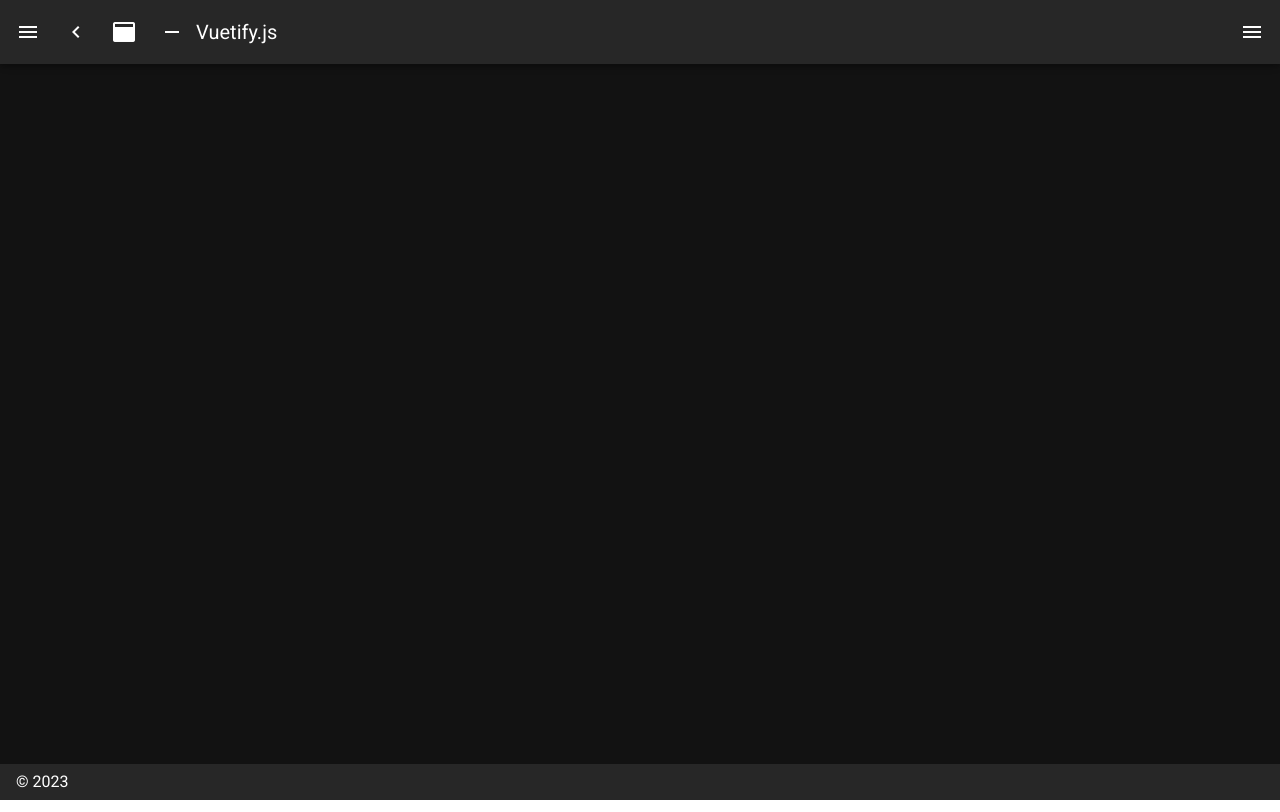
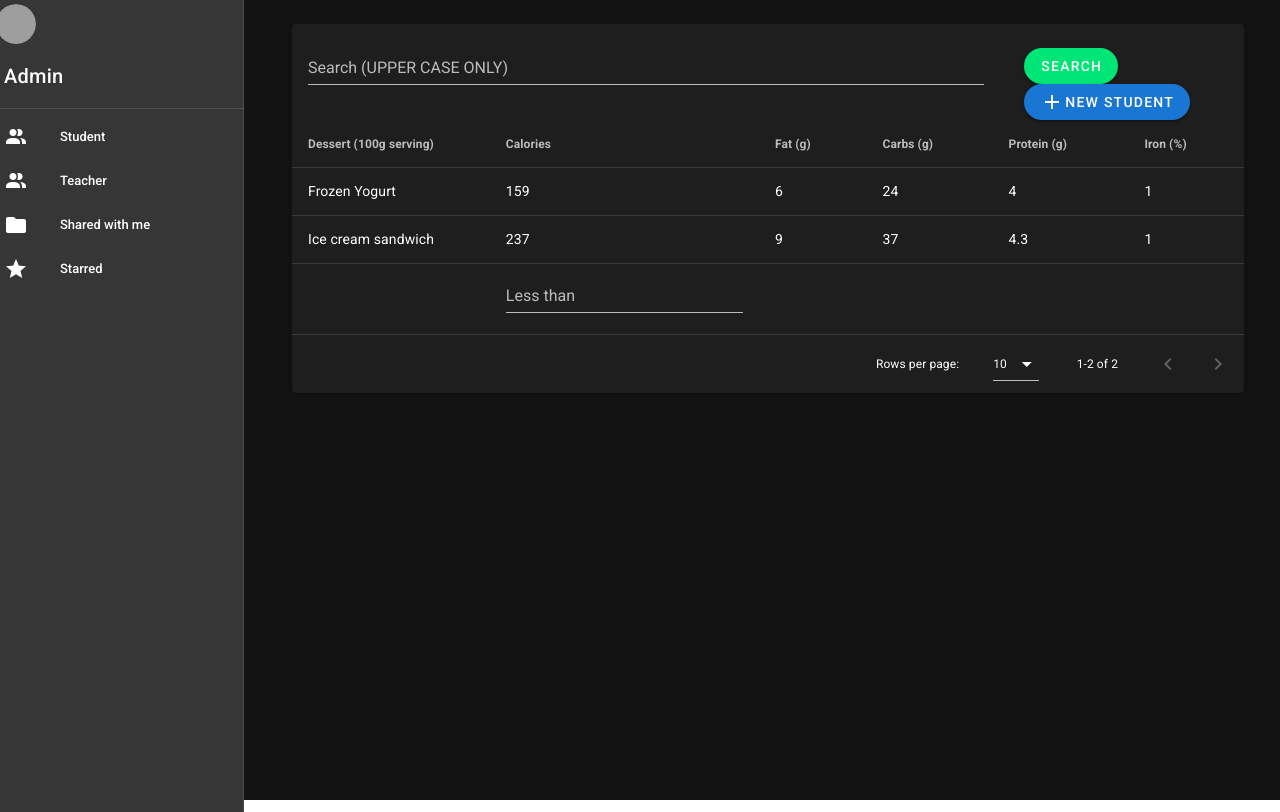
Before and after one commit to markTeerasak/ip_nuxt2, a Nuxt app: page /student in a window 1280 px wide. Before the commit this address had no page. Built offline with nearby package versions, Linux system fonts and the light colour scheme; grey boxes are pictures that could not be loaded.

Commit message:
add new file

```diff
--- a/components/info.vue
+++ /dev/null
@@ -1,27 +0,0 @@
-<template lang="html">
-    <div>
-        <h4>Student id: {{ student_id }}</h4>
-        <h4>Name: {{ name }}</h4>
-        <h4>Tel: {{ tel }}</h4>
-        <h4>Gender: {{ gender }}</h4>
-        <h4>Birthday: {{ birthday }}</h4>
-        <h4>Nationality: {{ nationality }}</h4>
-    </div>
-</template>
-<script>
-export default {
-    data() {
-        return {
-            student_id: 'S152345',
-            name: 'fname' + '  ' + 'lname',
-            tel: '0987654321',
-            gender: 'm',
-            birthday: '12/03/1999',
-            nationality: 'thai'
-        }
-    }
-}
-</script>
-<style lang="css">
-
-</style>
--- a/components/work.vue
+++ /dev/null
@@ -1,32 +0,0 @@
-<template lang="html">
-    <div>
-        <h2>Homework</h2>
-        <h4 v-for="item in work" :key="item.work_name" > <p><b class="red--text">WorkName:</b> {{ item.work_name}}</p> <p><b class="red--text">WorkDetails:</b>{{ item.work_details }}</p>
-            <p><b class="red--text">SubjectName:</b>{{ item.sub_name }}</p>  <p><b class="red--text">Deadline:</b>{{ item.dead_line  }}</p> <v-divider ></v-divider> </h4>
-    </div>
-</template>
-<script>
-export default {
-    data() {
-        return {
-            work:[
-                {
-                    work_name: 'สอบเก็บคะแนน',
-                    work_details: 'เก็บคะแนนสามสิบเปอร์',
-                    sub_name: 'คณิตศาสตร์',
-                    dead_line: '2021/04/03'
-                },
-                {
-                    work_name: 'แบบฝึกหัด 1',
-                    work_details: 'ข้อ1 2 3',
-                    sub_name: 'ภาษาไทยเสริมสร้าง',
-                    dead_line: '2021/04/03'
-                },
-        ]
-        }
-    }
-}
-</script>
-<style lang="css">
-
-</style>
--- a/layouts/admin.vue
+++ b/layouts/admin.vue
@@ -20,18 +20,36 @@
                 <v-divider>
                 </v-divider>
 
-                <v-list nav dense v-for="(item, i) in items" :key="i" >
-                    <v-list-item link :to="item.to" router exact>
+                <v-list nav dense>
+                    <v-list-item link>
                         <v-list-item-icon>
-                            <v-icon>{{ item.icon }}</v-icon>
+                            <v-icon>mdi-account-multiple</v-icon>
                         </v-list-item-icon>
-                        <v-list-item-title>{{ item.title }}</v-list-item-title>
+                        <v-list-item-title>Student</v-list-item-title>
+                    </v-list-item>
+                    <v-list-item link>
+                        <v-list-item-icon>
+                            <v-icon>mdi-account-multiple</v-icon>
+                        </v-list-item-icon>
+                        <v-list-item-title>Teacher</v-list-item-title>
+                    </v-list-item>
+                    <v-list-item link>
+                        <v-list-item-icon>
+                            <v-icon>mdi-folder</v-icon>
+                        </v-list-item-icon>
+                        <v-list-item-title>Shared with me</v-list-item-title>
+                    </v-list-item>
+                    <v-list-item link>
+                        <v-list-item-icon>
+                            <v-icon>mdi-star</v-icon>
+                        </v-list-item-icon>
+                        <v-list-item-title>Starred</v-list-item-title>
                     </v-list-item>
                 </v-list>
             </v-navigation-drawer>
             <v-main style="height: 500px;">
                 <v-card-text class="pa-12">
-                    <nuxt />
+                    <nuxt/>
                 </v-card-text>
             </v-main>
         </v-layout>
@@ -39,27 +57,6 @@
 </template>
 <script>
 export default {
-    data() {
-        return {
-            items: [
-                {
-                    icon: 'mdi-account-multiple',
-                    title: 'Student',
-                    to: '/admin/student',
-                },
-                {
-                    icon: 'mdi-account-multiple',
-                    title: 'Teacher',
-                    to: '/admin/teacher',
-                },
-                {
-                    icon: 'mdi-folder',
-                    title: 'Schedule',
-                    to: '/admin/schedule',
-                },
-            ],
-        }
-    }
-
+    //
 }
 </script>
--- a/package.json
+++ b/package.json
@@ -14,7 +14,6 @@
   "dependencies": {
     "@nuxtjs/axios": "^5.13.6",
     "core-js": "^3.25.3",
-    "crypto-js": "^4.1.1",
     "nuxt": "^2.15.8",
     "vue": "^2.7.10",
     "vue-server-renderer": "^2.7.10",
--- a/pages/admin/student/add_student.vue
+++ /dev/null
@@ -1,43 +0,0 @@
-<template lang="heml">
-    <div>
-        <h2>ADD STUDENT</h2>
-        <v-form>
-            <v-row>
-                <v-col>
-                    <v-text-field v-model="first" color="primary" label="Student ID" variant="underlined"></v-text-field>
-                    <v-text-field v-model="first" color="primary" label="password" variant="underlined" type="password"></v-text-field>
-                    <v-text-field v-model="first" color="primary" label="First name" variant="underlined"></v-text-field>
-                    <v-text-field v-model="first" color="primary" label="Last name" variant="underlined"></v-text-field>
-                    <v-radio-group v-model="inline" inline label='Gender'>
-                      <v-radio label="Male" value="M"></v-radio>
-                      <v-radio label="Female" value="F"></v-radio>
-                    </v-radio-group>
-                    <v-text-field v-model="first" color="primary" label="Bathday" variant="underlined" type="date"></v-text-field>
-                    <v-text-field v-model="first" color="primary" label="nationality" variant="underlined"></v-text-field>
-                  </v-col>
-                  <v-col>
-                  <v-text-field v-model="first" color="primary" label="Father first name" variant="underlined"></v-text-field>
-                  <v-text-field v-model="first" color="primary" label="Father last name" variant="underlined"></v-text-field>
-                  <v-text-field v-model="first" color="primary" label="Mother first name" variant="underlined"></v-text-field>
-                  <v-text-field v-model="first" color="primary" label="Mother last name" variant="underlined"></v-text-field>
-                  <v-text-field v-model="first" color="primary" label="Parent first name" variant="underlined"></v-text-field>
-                  <v-text-field v-model="first" color="primary" label="Parent last name" variant="underlined"></v-text-field>
-                  <v-text-field v-model="first" color="primary" label="Phone number of parent" variant="underlined"></v-text-field>
-                </v-col>
-            </v-row>
-            <v-btn color="success" class='mx-3'>submit</v-btn>
-            <v-btn color="red">clear</v-btn>
-        </v-form>
-    </div>
-</template>
-<script>
-export default {
-  layout: 'admin',
-  data() {
-    return {
-      inline: null,
-    }
-  },
-}
-</script>
-<style lang="css"></style>
--- a/pages/index.vue
+++ b/pages/index.vue
@@ -1,76 +1,13 @@
-<template lang="htlm">
+<template lang="html">
   <div>
-      <v-card
-  elevation="24"
-  max-width="1100"
-  class="mx-auto"
->
-  <v-system-bar lights-out></v-system-bar>
-  <v-carousel
-    :continuous="false"
-    :show-arrows="false"
-    cycle
-    hide-delimiter-background
-    delimiter-icon="mdi-minus"
-    height="650"
-  >
-    <v-carousel-item
-      v-for="(slide, i) in slides"
-      :key="i"
-    >
-      <v-sheet
-        :color="colors[i]"
-        height="100%"
-        tile
-      >
-        <v-row
-          class="fill-height"
-          align="center"
-          justify="center"
-        >
-          <div class="text-h2">
-            {{ slide }} Slide
-          </div>
-        </v-row>
-      </v-sheet>
-    </v-carousel-item>
-  </v-carousel>
-  <v-list two-line>
-    <v-list-item>
-      <v-list-item-avatar>
-        <v-img src="https://cdn.vuetifyjs.com/images/john.png"></v-img>
-      </v-list-item-avatar>
-      <v-list-item-content>
-        <v-list-item-title>John Leider</v-list-item-title>
-        <v-list-item-subtitle>Author</v-list-item-subtitle>
-      </v-list-item-content>
-    </v-list-item>
-  </v-list>
-</v-card>
+    home
   </div>
 </template>
 <script>
 export default {
   layout: 'user',
-  data() {
-      return {
-          colors: [
-              'green',
-              'secondary',
-              'yellow darken-4',
-              'red lighten-2',
-              'orange darken-1',
-          ],
-          cycle: false,
-          slides: [
-              'First',
-              'Second',
-              'Third',
-              'Fourth',
-              'Fifth',
-          ],
-      }
-  },
 }
 </script>
-<style lang="css"></style>
+<style lang="css">
+
+</style>
--- /dev/null
+++ b/pages/student/index.vue
@@ -0,0 +1,90 @@
+<template lang="html">
+    <div>
+        <v-data-table :headers="headers" :items="desserts" item-key="name" class="elevation-1" :search="search"
+            :custom-filter="filterOnlyCapsText">
+            <template v-slot:top>
+                <v-row>
+                    <v-col cols="9">
+                        <v-text-field v-model="search" label="Search (UPPER CASE ONLY)" class="mx-4"></v-text-field>
+                    </v-col>
+                    <v-col class="pt-6">
+                        <v-btn color="success" rounded class="me-2">Search</v-btn>
+                        <v-btn color="primary" rounded><v-icon dark>mdi-plus</v-icon>New Student</v-btn>
+                    </v-col>
+                </v-row>
+            </template>
+            <template v-slot:body.append>
+                <tr>
+                    <td></td>
+                    <td>
+                        <v-text-field v-model="calories" type="number" label="Less than"></v-text-field>
+                    </td>
+                    <td colspan="4"></td>
+                </tr>
+            </template>
+        </v-data-table>
+    </div>
+</template>
+<script>
+export default {
+    layout: 'admin',
+    data() {
+        return {
+            search: '',
+            calories: '',
+            desserts: [
+                {
+                    name: 'Frozen Yogurt',
+                    calories: 159,
+                    fat: 6.0,
+                    carbs: 24,
+                    protein: 4.0,
+                    iron: 1,
+                },
+                {
+                    name: 'Ice cream sandwich',
+                    calories: 237,
+                    fat: 9.0,
+                    carbs: 37,
+                    protein: 4.3,
+                    iron: 1,
+                },
+            ]
+        }
+    },
+    computed: {
+        headers() {
+            return [
+                {
+                    text: 'Dessert (100g serving)',
+                    align: 'start',
+                    sortable: false,
+                    value: 'name',
+                },
+                {
+                    text: 'Calories',
+                    value: 'calories',
+                    filter: value => {
+                        if (!this.calories) return true
+
+                        return value < parseInt(this.calories)
+                    },
+                },
+                { text: 'Fat (g)', value: 'fat' },
+                { text: 'Carbs (g)', value: 'carbs' },
+                { text: 'Protein (g)', value: 'protein' },
+                { text: 'Iron (%)', value: 'iron' },
+            ]
+        },
+    },
+    methods: {
+        filterOnlyCapsText(value, search, item) {
+            return value != null &&
+                search != null &&
+                typeof value === 'string' &&
+                value.toString().toLocaleUpperCase().indexOf(search) !== -1
+        },
+    },
+}
+</script>
+<style lang="css"></style>
```
Also changed, not shown: pages/admin/student/index.vue (deleted), 1 other file (tests, documents, lock files or other folders).
